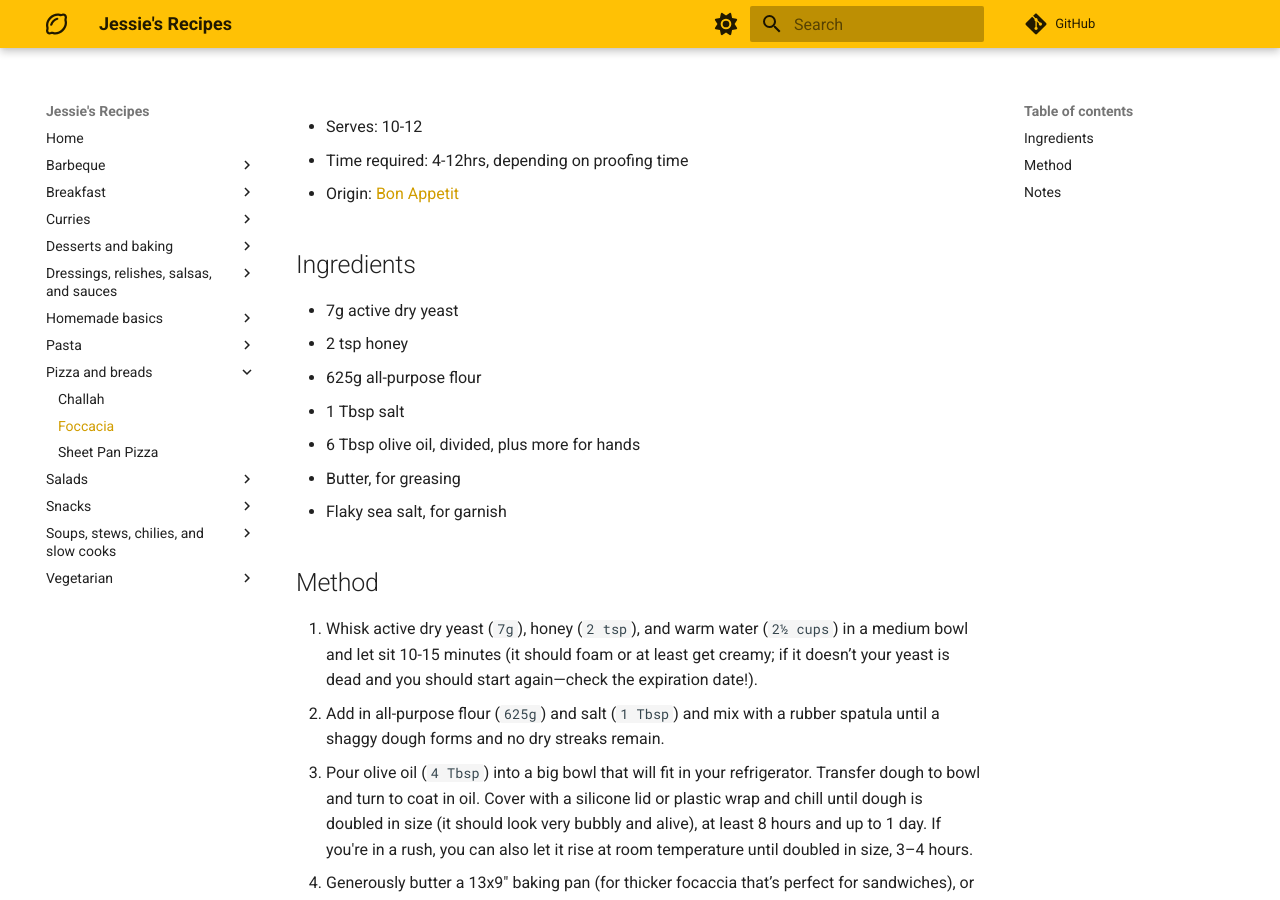
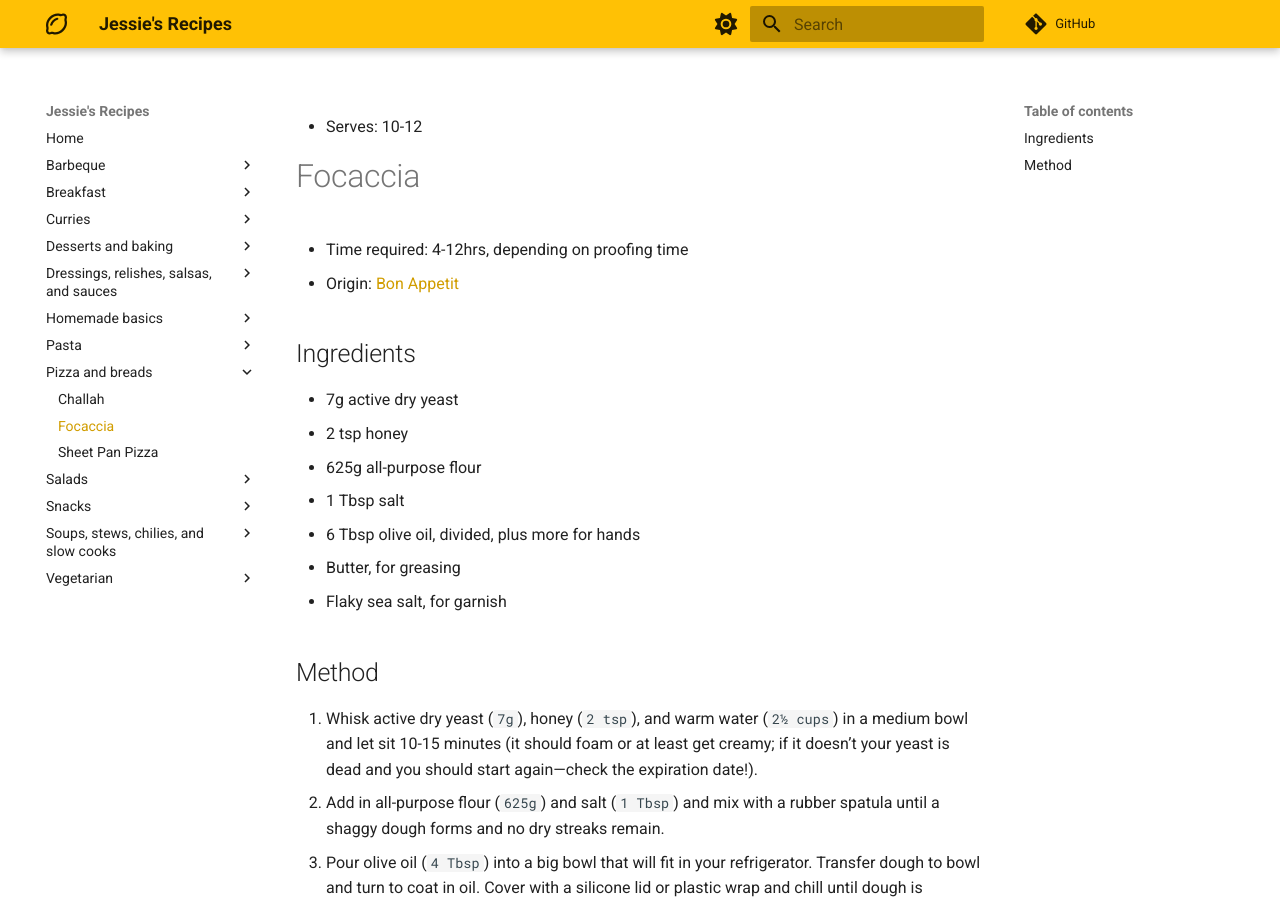
Before and after one commit to Adroz/recipe-database, an MkDocs documentation site: the page built from docs/pizza and breads/focaccia.md, in a window 1280 px wide and 900 px high. Built offline with MkDocs 1.6.1 and Material for MkDocs 9.7.7, drawn with Linux system fonts in a browser that asks for light colours; comment, search, counter and statistics services are not loaded.

Commit message:
Update and rename foccacia.md to focaccia.md

```diff
--- a/docs/pizza and breads/foccacia.md
+++ b/docs/pizza and breads/focaccia.md
@@ -1,4 +1,5 @@
 * Serves: 10-12
+# Focaccia
 * Time required: 4-12hrs, depending on proofing time
 * Origin: [Bon Appetit](https://www.bonappetit.com/recipe/easy-no-knead-focaccia)
 
```
